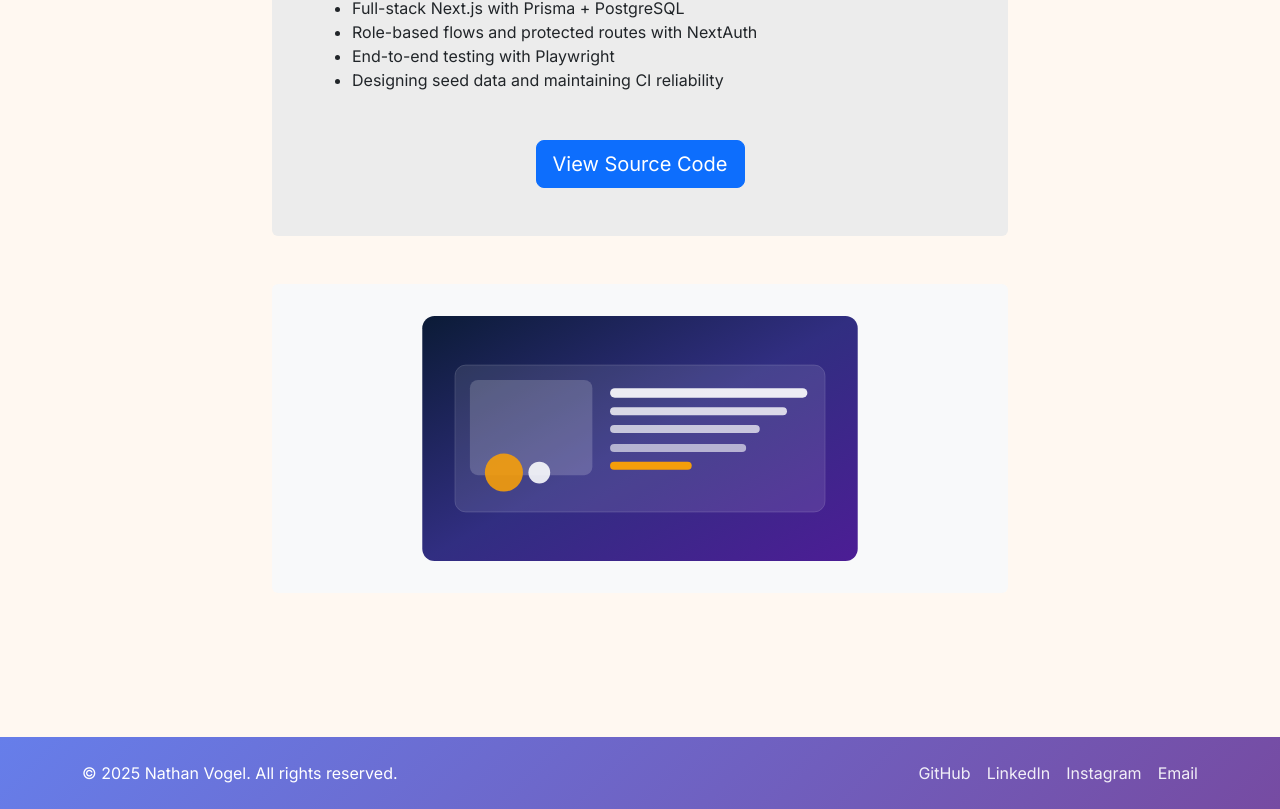
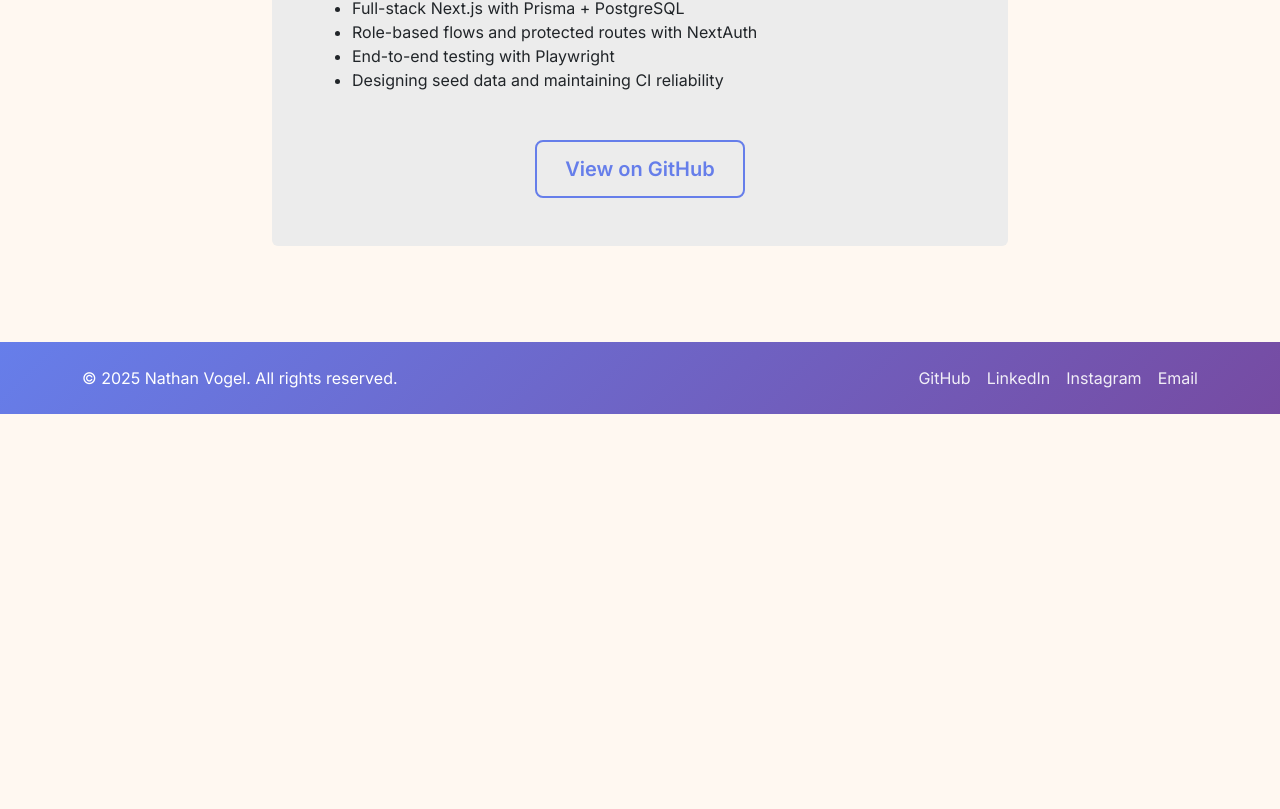
Before and after one commit to ndv0gel/ndv0gel-professional-portfolio, a Next.js app: page /projects/club-oven-lovin in a window 1280 px wide. Shown: the part 1406-2215 px from the top of the page. After the commit the page ends 1820 px from the top, so only its background shows below. Built offline with nearby package versions, Linux system fonts and the light colour scheme.

Commit message:
Refining the buttons

```diff
--- a/src/app/projects/[slug]/page.tsx
+++ b/src/app/projects/[slug]/page.tsx
@@ -1,4 +1,3 @@
-import Image from 'next/image';
 import Link from 'next/link';
 import { Container, Row, Col } from 'react-bootstrap';
 import { projects } from '@/data/projects';
@@ -24,6 +23,29 @@ export default function ProjectDetail({ params }: { params: { slug: string } })
   if (!project) {
     notFound();
   }
+
+  const hasSourceLink = (() => {
+    if (!project.githubLink) return false;
+    try {
+      const u = new URL(project.githubLink);
+      if (u.hostname !== 'github.com') return true; // allow non-GitHub external links
+      const parts = u.pathname.split('/').filter(Boolean);
+      // Require at least owner/repo for GitHub links
+      return parts.length >= 2;
+    } catch {
+      return false;
+    }
+  })();
+
+  const hasDemoLink = (() => {
+    if (!project.demoLink) return false;
+    try {
+      const u = new URL(project.demoLink);
+      return u.protocol.startsWith('http');
+    } catch {
+      return false;
+    }
+  })();
 
   return (
     <main className="py-5">
@@ -72,26 +94,50 @@ export default function ProjectDetail({ params }: { params: { slug: string } })
               </ul>
 
               <div className="text-center mt-5">
+                <div className="d-flex gap-3 justify-content-center flex-wrap">
+                  {hasDemoLink && (
+                    <a
+                      href={project.demoLink}
+                      target="_blank"
+                      rel="noopener noreferrer"
+                      className="btn btn-lg"
+                      style={{
+                        background: 'linear-gradient(135deg, #667eea 0%, #764ba2 100%)',
+                        color: 'white',
+                        border: 'none',
+                        boxShadow: '0 10px 25px rgba(102, 126, 234, 0.3)',
+                        fontWeight: '600',
+                        padding: '0.75rem 1.75rem'
+                      }}
+                    >
+                      Try Live Demo
+                    </a>
+                  )}
+                  {hasSourceLink && (
                     <a
                       href={project.githubLink}
                       target="_blank"
                       rel="noopener noreferrer"
-                  className="btn btn-primary btn-lg"
+                      className="btn btn-lg"
+                      style={{
+                        background: 'transparent',
+                        color: '#667eea',
+                        border: '2px solid #667eea',
+                        fontWeight: '600',
+                        padding: '0.75rem 1.75rem'
+                      }}
                     >
-                  View Source Code
+                      View on GitHub
                     </a>
+                  )}
+                </div>
+                {!hasSourceLink && (
+                  <p className="text-muted mt-3 mb-0">Source code coming soon</p>
+                )}
               </div>
             </div>
 
-            <div className="mt-5 mb-5 position-relative rounded" style={{ width: '100%', height: 'auto', minHeight: '300px', display: 'flex', alignItems: 'center', justifyContent: 'center', background: '#f8f9fa' }}>
-              <Image
-                src={project.image}
-                alt={project.title}
-                width={500}
-                height={500}
-                style={{ objectFit: 'contain', padding: '2rem', maxWidth: '100%', height: 'auto' }}
-              />
-            </div>
+            {/* Project image removed per request to keep detail pages focused on content */}
           </Col>
         </Row>
       </Container>
--- a/src/data/projects.ts
+++ b/src/data/projects.ts
@@ -12,6 +12,7 @@ export interface Project {
   keyFeatures: string[];
   learned: string[];
   githubLink: string;
+  demoLink?: string;
 }
 
 export const projects: Project[] = [
@@ -46,7 +47,7 @@ export const projects: Project[] = [
       'End-to-end testing with Playwright',
       'Designing seed data and maintaining CI reliability'
     ],
-    githubLink: 'https://github.com/ndv0gel/club-oven-lovin'
+    githubLink: 'https://github.com/club-oven-lovin/club-oven-lovin'
   },
   {
     id: '2',
@@ -73,7 +74,8 @@ export const projects: Project[] = [
       'Form handling and validation',
       'User input management'
     ],
-    githubLink: 'https://github.com/ndv0gel'
+    githubLink: 'https://github.com/ndv0gel/windchill-calculator',
+    demoLink: 'https://ndv0gel.github.io/windchill-calculator/'
   },
   {
     id: '3',
@@ -103,7 +105,7 @@ export const projects: Project[] = [
       'Data structure design',
       'File I/O operations'
     ],
-    githubLink: 'https://github.com/ndv0gel'
+    githubLink: 'https://github.com/ndv0gel/record-editor'
   },
   {
     id: '4',
```
Also changed, not shown: src/components/ProjectCard.tsx (+32 -7 lines). Lines whose indentation alone changed are shown as unchanged.
